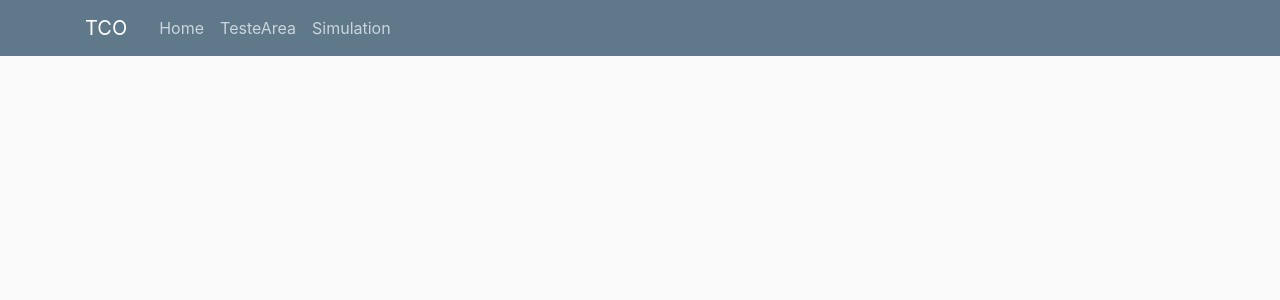
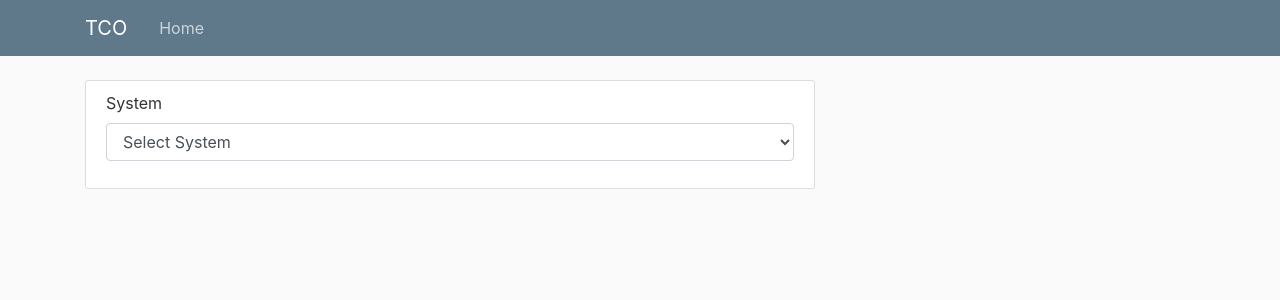
Before and after one commit to paulafernandes/StromasysToolV1, a Django app: page / in a window 1280 px wide. Shown: the top 300 px of the page. Run offline with Django 3.2, Linux system fonts and the light colour scheme; data comes from the database, SQL or seed files in the repository; some libraries are stand-ins or nearby versions.

Commit message:
HTML clean up

```diff
--- a/tco_proj/tco_app/templates/tco_app/index.html
+++ b/tco_proj/tco_app/templates/tco_app/index.html
@@ -18,15 +18,13 @@
 		<header class="site-header">
 			<nav class="navbar navbar-expand-md navbar-dark bg-steel fixed-top">
 				<div class="container">
-          <a class="navbar-brand mr-4" href="{% url 'index-page' %}">TCO</a>
+					<a class="navbar-brand mr-4" href="{% url 'sims-page' %}">TCO</a>
 					<button class="navbar-toggler" type="button" data-toggle="collapse" data-target="#navbarToggle" aria-controls="navbarToggle" aria-expanded="false" aria-label="Toggle navigation">
 						<span class="navbar-toggler-icon"></span>
 					</button>
 					<div class="collapse navbar-collapse" id="navbarToggle">
 						<div class="navbar-nav mr-auto">
-                    <a class="nav-item nav-link" href="{% url 'index-page' %}">Home</a>
-                    <a class="nav-item nav-link" href="{% url 'teste-page' %}">TesteArea</a>
-                    <a class="nav-item nav-link" href="{% url 'sims-page' %}">Simulation</a>
+							<a class="nav-item nav-link" href="{% url 'sims-page' %}">Home</a>
 						</div>
 					</div>
 				</div>
--- a/tco_proj/tco_app/urls.py
+++ b/tco_proj/tco_app/urls.py
@@ -4,8 +4,8 @@
 from .views import all_json_models
 
 urlpatterns = [
-    path('', views.index, name='index-page'),
-    path('teste_page', views.modelsNames, name='teste-page'),
+    # path('', views.index, name='index-page'),
+    path('', views.system_choice, name='sims-page'),
     path('simulation_page', views.system_choice, name='sims-page'),
     path('simulation_page/<int:pk>/all_json_models/', views.all_json_models, name='all_json_models'),
     path('simulation_page/<int:pk>/all_json_cpus/', views.all_json_cpus, name='all_json_cpus'),
```
Lines whose indentation alone changed are shown as unchanged.
